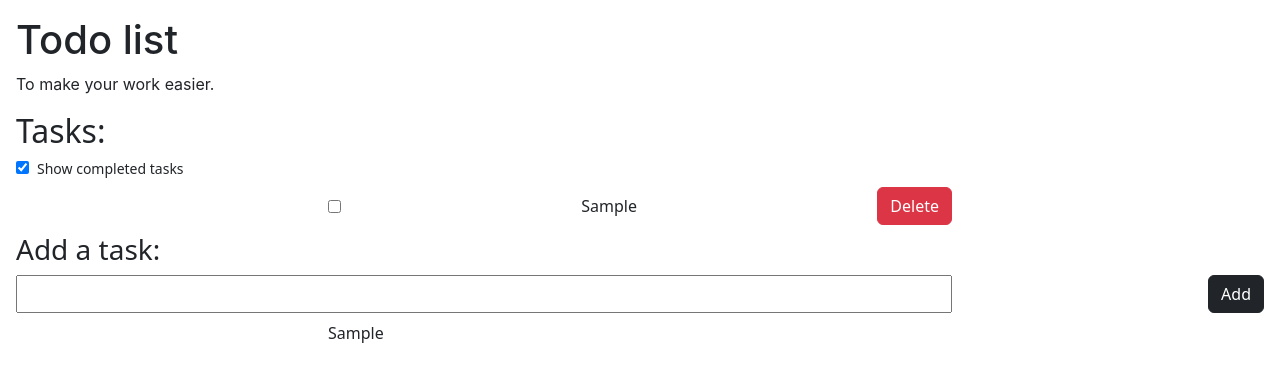
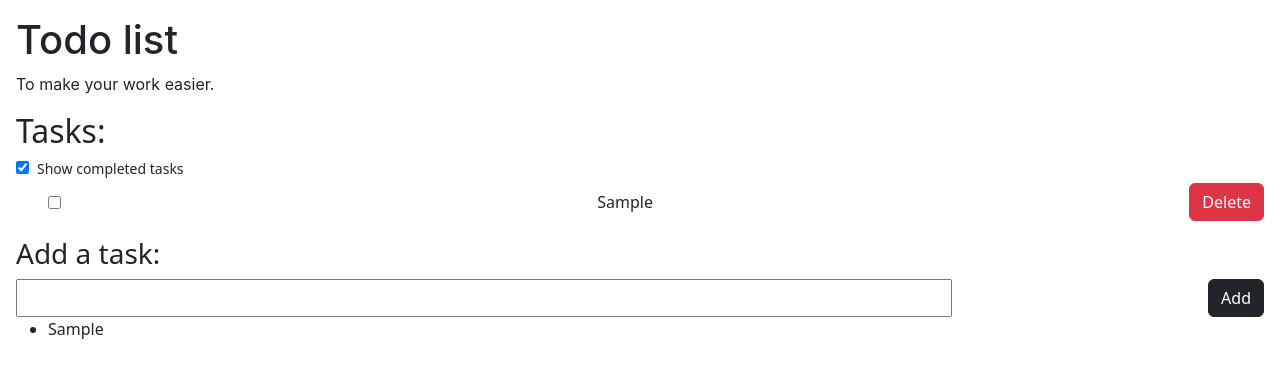
Before and after one commit to grzegorzxpatyk/react-rxjs-todo, a React (Create React App) app: page / in a window 1280 px wide. Both pictures are taken after typing "Sample" into the empty fields and a click on the button "Add". Shown: the top 382 px of the page. Built offline with nearby package versions, Linux system fonts and the light colour scheme.

Commit message:
fix unordered list styling

```diff
--- a/src/App.tsx
+++ b/src/App.tsx
@@ -55,7 +55,7 @@ export default function App() {
           {tasks.map((task) => (
             <li
               key={task.id}
-              className="d-flex flex-row justify-content-between"
+              className="d-flex flex-row justify-content-between align-items-center my-1"
             >
               <input
                 type="checkbox"
--- a/src/style.css
+++ b/src/style.css
@@ -3,19 +3,3 @@ p {
   font-family: -apple-system, BlinkMacSystemFont, 'Segoe UI', Roboto, Oxygen,
     Ubuntu, Cantarell, 'Open Sans', 'Helvetica Neue', sans-serif;
 }
-
-ul {
-  padding: 0;
-  margin: 0;
-}
-
-li {
-  list-style-type: none;
-  padding: 0;
-  margin: 0.5rem auto;
-  width: 50%;
-  display: flex;
-  flex-direction: row;
-  justify-content: space-between;
-  align-items: center;
-}
```
